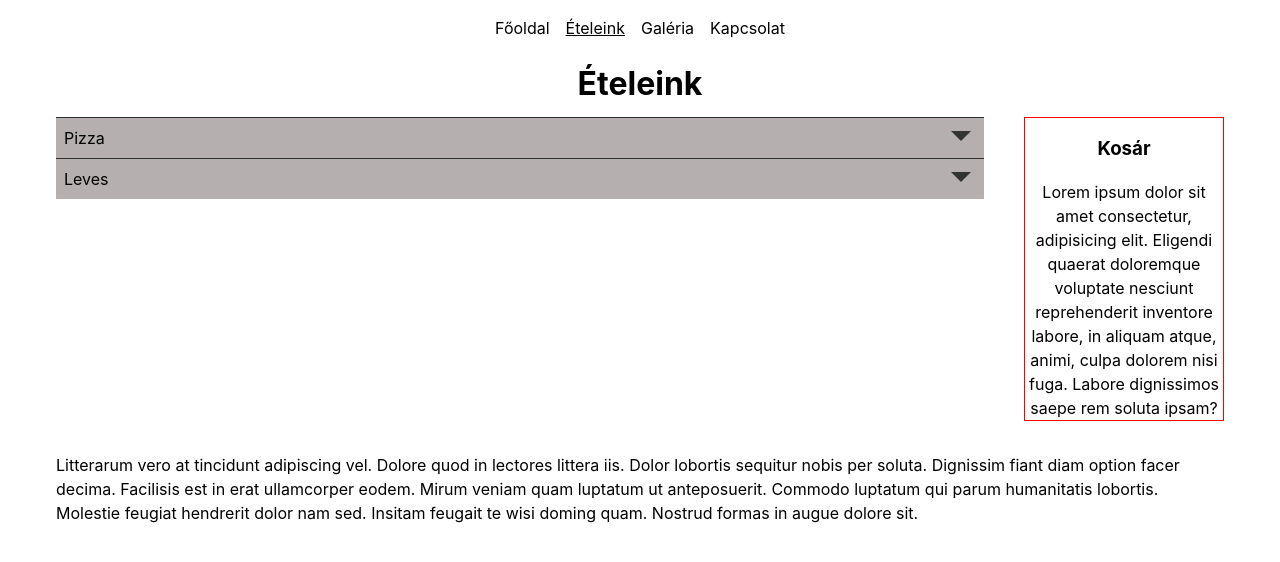
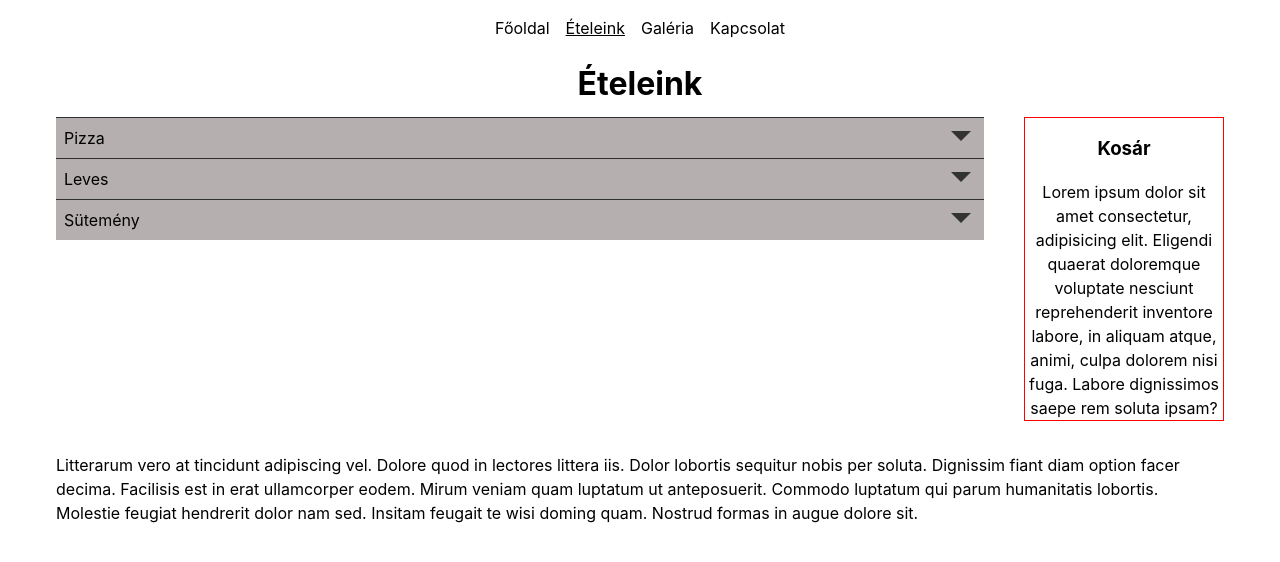
Before and after one commit to bipeti/pizzeria, a React (Create React App) app: page /foods in a window 1280 px wide. Shown: the top 562 px of the page. Built offline with nearby package versions, Linux system fonts and the light colour scheme.

Commit message:
Modifying Modal, creating FoodPrices

```diff
--- a/src/components/Layout/Collapsible.tsx
+++ b/src/components/Layout/Collapsible.tsx
@@ -4,10 +4,15 @@ import "./Collapsible.css"; // It needs to have given names of classes and don't
 
 interface CollapsibleProps extends React.PropsWithChildren {
     title: string;
+    isOpened: boolean;
 }
 
-export const Collapsible = ({ title, children }: CollapsibleProps) => {
-    const [isOpen, setIsOpen] = useState(false);
+export const Collapsible = ({
+    title,
+    children,
+    isOpened,
+}: CollapsibleProps) => {
+    const [isOpen, setIsOpen] = useState(isOpened);
 
     const handleToggle = () => {
         setIsOpen(!isOpen);
--- a/src/components/Shop/FoodItem.tsx
+++ b/src/components/Shop/FoodItem.tsx
@@ -1,14 +1,30 @@
 import classes from "./FoodItem.module.css";
 import { Food } from "./Foods";
+import FoodPrices from "./FoodPrices";
+import { useState } from "react";
 
 type FoodItemProps = {
     food: Food;
-    showExtras: () => void;
+    onAddToCart: (food: Food, detailId?: number) => void;
 };
 
-const FoodItem = ({ food, showExtras }: FoodItemProps) => {
-    const addToCart = () => {
-        showExtras();
+const FoodItem = ({ food, onAddToCart }: FoodItemProps) => {
+    const [selectedPrice, setSelectedPrice] = useState<String>();
+
+    let haveMorePrizes = food.prices !== undefined && food.prices.length > 0;
+
+    const handleSelectedPrice = (selected: string) => {
+        setSelectedPrice(selected);
+    };
+
+    const addToCartHandler = () => {
+        if (haveMorePrizes) {
+            if (!selectedPrice) {
+                alert("Válaszd ki valamelyik tételt!");
+                return;
+            }
+        }
+        onAddToCart(food, Number(selectedPrice));
     };
 
     return (
@@ -18,32 +34,14 @@ const FoodItem = ({ food, showExtras }: FoodItemProps) => {
                 <p>{food.description}</p>
             </div>
             <div className={classes.price}>
-                {food.prices !== undefined &&
-                    food.prices.length > 0 &&
+                {food.prices !== undefined && food.prices.length > 0 && (
                     // if there are more prizes, not just 1
-                    food.prices.map((detail) => (
-                        <>
-                            <input
-                                type="radio"
-                                name={food.id.toString()}
-                                key={food.id + detail.name}
-                                id={food.id + detail.name}
-                                value={detail.price}
-                            ></input>
-                            <label
-                                htmlFor={food.id + detail.name}
-                                className={classes.detailName}
-                            >
-                                {detail.name}
-                            </label>
-                            <label
-                                htmlFor={food.id + detail.name}
-                                className={classes.detailPrice}
-                            >
-                                {detail.price} {" Ft"} <br></br>
-                            </label>
-                        </>
-                    ))}
+                    <FoodPrices
+                        foodId={food.id}
+                        foodPrizes={food.prices}
+                        handleSelectedPrice={handleSelectedPrice}
+                    />
+                )}
 
                 {food.price && (
                     // if there is just 1 prize available
@@ -53,7 +51,7 @@ const FoodItem = ({ food, showExtras }: FoodItemProps) => {
                 )}
             </div>
             <div className={classes.orderbutton}>
-                <input type="button" value="KOS" onClick={addToCart} />
+                <button onClick={addToCartHandler}>KOS</button>
             </div>
         </li>
     );
--- /dev/null
+++ b/src/components/Shop/FoodPrices.tsx
@@ -0,0 +1,49 @@
+import classes from "./FoodPrices.module.css";
+import { Details } from "./Foods";
+
+type FoodPricesProps = {
+    foodId: number;
+    foodPrizes: Details[];
+    handleSelectedPrice: (selected: string) => void;
+};
+
+const FoodPrices = ({
+    foodId,
+    foodPrizes,
+    handleSelectedPrice,
+}: FoodPricesProps) => {
+    const radioHandler = (event: React.ChangeEvent<HTMLInputElement>) => {
+        handleSelectedPrice(event.target.value);
+    };
+
+    return (
+        <>
+            {foodPrizes.map((detail) => (
+                <>
+                    <input
+                        type="radio"
+                        name={"food" + foodId}
+                        key={detail.id}
+                        id={"food" + foodId + "detail" + detail.id}
+                        value={detail.id}
+                        onChange={radioHandler}
+                    ></input>
+                    <label
+                        htmlFor={"food" + foodId + "detail" + detail.id}
+                        className={classes.detailName}
+                    >
+                        {detail.name}
+                    </label>
+                    <label
+                        htmlFor={"food" + foodId + "detail" + detail.id}
+                        className={classes.detailPrice}
+                    >
+                        {detail.price} {" Ft"} <br></br>
+                    </label>
+                </>
+            ))}
+        </>
+    );
+};
+
+export default FoodPrices;
--- a/src/components/Shop/Foods.tsx
+++ b/src/components/Shop/Foods.tsx
@@ -6,6 +6,7 @@ import classes from "./Foods.module.css";
 import { useState } from "react";
 
 export type Details = {
+    id: number;
     name: string;
     price: number;
 };
@@ -16,10 +17,10 @@ export type Food = {
     description: string; // e.g. ingredients
     group: string; // pizzas, soup, etc.
     price?: number;
-    haveChildrenSize: boolean;
-    priceOfChildrenSize?: number;
+    haveChildrenServingSize: boolean;
+    priceOfChildrenServingSize?: number;
     prices?: Details[]; // e.g. different sizes of pizzas
-    extras: Details[]; // e.g. topping to pizza, or bread to sg. that is choosable to this
+    extras?: Details[]; // e.g. topping to pizza, or bread to sg. that is choosable to this
     packigingFee: number;
 };
 
@@ -33,18 +34,18 @@ const DUMMY_PRODUCTS: Food[] = [
         name: "Margaréta pizza",
         description: "paradicsomszósz, paradicsom, bazsalikom, kevert sajt",
         group: "Pizza",
-        haveChildrenSize: false,
+        haveChildrenServingSize: false,
         prices: [
-            { name: "32 cm", price: 3440 },
-            { name: "45 cm", price: 5250 },
-            { name: "52 cm", price: 6550 },
+            { id: 1, name: "32 cm", price: 3440 },
+            { id: 2, name: "45 cm", price: 5250 },
+            { id: 3, name: "52 cm", price: 6550 },
         ],
         extras: [
-            { name: "lila hagyma", price: 50 },
-            { name: "paradicsom szeletek", price: 150 },
-            { name: "ananász", price: 150 },
-            { name: "gomba", price: 100 },
-            { name: "olivabogyó", price: 250 },
+            { id: 1, name: "lila hagyma", price: 50 },
+            { id: 2, name: "paradicsom szeletek", price: 150 },
+            { id: 3, name: "ananász", price: 150 },
+            { id: 4, name: "gomba", price: 100 },
+            { id: 5, name: "olivabogyó", price: 250 },
         ],
         packigingFee: 100,
     },
@@ -54,17 +55,17 @@ const DUMMY_PRODUCTS: Food[] = [
         description:
             "csípős paradicsomszósz, bacon, kolbász, csípős pepperoni paprika, hegyes erős, mozzarella sajt",
         group: "Pizza",
-        haveChildrenSize: false,
+        haveChildrenServingSize: false,
         prices: [
-            { name: "32 cm", price: 3140 },
-            { name: "45 cm", price: 4250 },
+            { id: 1, name: "32 cm", price: 3440 },
+            { id: 2, name: "45 cm", price: 5250 },
         ],
         extras: [
-            { name: "lila hagyma", price: 50 },
-            { name: "paradicsom szeletek", price: 150 },
-            { name: "ananász", price: 150 },
-            { name: "gomba", price: 100 },
-            { name: "olivabogyó", price: 250 },
+            { id: 1, name: "lila hagyma", price: 50 },
+            { id: 2, name: "paradicsom szeletek", price: 150 },
+            { id: 3, name: "ananász", price: 150 },
+            { id: 4, name: "gomba", price: 100 },
+            { id: 5, name: "olivabogyó", price: 250 },
         ],
         packigingFee: 100,
     },
@@ -74,9 +75,9 @@ const DUMMY_PRODUCTS: Food[] = [
         description: "leveshússal, vele főtt zöldségekkel és lúdgégetésztával",
         group: "Leves",
         price: 1580,
-        haveChildrenSize: true,
-        priceOfChildrenSize: 1100,
-        extras: [{ name: "csipőspaprika", price: 250 }],
+        haveChildrenServingSize: true,
+        priceOfChildrenServingSize: 1100,
+        extras: [{ id: 1, name: "csipőspaprika", price: 250 }],
         packigingFee: 200,
     },
     {
@@ -85,11 +86,11 @@ const DUMMY_PRODUCTS: Food[] = [
         description: "marhából",
         group: "Leves",
         price: 1980,
-        haveChildrenSize: true,
-        priceOfChildrenSize: 1400,
+        haveChildrenServingSize: true,
+        priceOfChildrenServingSize: 1400,
         extras: [
-            { name: "csipőspaprika", price: 250 },
-            { name: "kenyér szelet", price: 50 },
+            { id: 1, name: "csipőspaprika", price: 250 },
+            { id: 2, name: "kenyér szelet", price: 50 },
         ],
         packigingFee: 200,
     },
@@ -99,11 +100,11 @@ const DUMMY_PRODUCTS: Food[] = [
         description: "marhából",
         group: "Leves",
         price: 1980,
-        haveChildrenSize: true,
-        priceOfChildrenSize: 1400,
+        haveChildrenServingSize: true,
+        priceOfChildrenServingSize: 1400,
         extras: [
-            { name: "csipőspaprika", price: 250 },
-            { name: "kenyér szelet", price: 50 },
+            { id: 1, name: "csipőspaprika", price: 250 },
+            { id: 2, name: "kenyér szelet", price: 50 },
         ],
         packigingFee: 200,
     },
@@ -113,25 +114,61 @@ const DUMMY_PRODUCTS: Food[] = [
         description: "marhából",
         group: "Leves",
         price: 1980,
-        haveChildrenSize: true,
-        priceOfChildrenSize: 1400,
+        haveChildrenServingSize: true,
+        priceOfChildrenServingSize: 1400,
         extras: [
-            { name: "csipőspaprika", price: 250 },
-            { name: "kenyér szelet", price: 50 },
+            { id: 1, name: "csipőspaprika", price: 250 },
+            { id: 2, name: "kenyér szelet", price: 50 },
         ],
         packigingFee: 200,
+    },
+    {
+        id: 7,
+        name: "Kőleves",
+        description: "Kő, víz és még amit találunk a kamrában",
+        group: "Leves",
+        price: 980,
+        haveChildrenServingSize: false,
+        packigingFee: 200,
+    },
+    {
+        id: 8,
+        name: "Tiramisu",
+        description: "Kávé, vanília fagyi, babapiskóta",
+        group: "Sütemény",
+        price: 780,
+        haveChildrenServingSize: true,
+        priceOfChildrenServingSize: 100,
+        packigingFee: 100,
     },
 ];
 
 const Foods = () => {
-    const [extras, setExtras] = useState(false);
+    const [showExtrasModal, setShowExtrasModal] = useState(false);
+    const [foodWidthExtras, setFoodWidthExtras] = useState<Food | null>();
+    const [priceId, setPriceId] = useState<number | undefined>();
 
     const hideModalHandler = () => {
-        setExtras(false);
+        setShowExtrasModal(false);
     };
 
     const showModalHandler = () => {
-        setExtras(true);
+        setShowExtrasModal(true);
+    };
+
+    const addToCart = (food: Food, selectedPriceId: number | undefined) => {
+        /* If there is any extra belonging to the food or there is
+        children_serving_size available, then we show the Extras modal, else
+        we just add it to the cart.*/
+        let isModal = false;
+        isModal =
+            (food.extras !== undefined && food.extras.length > 0) ||
+            food.haveChildrenServingSize;
+        if (isModal) {
+            setFoodWidthExtras(food);
+            setPriceId(selectedPriceId);
+            showModalHandler();
+        }
     };
 
     const uniqueGroups = [
@@ -139,18 +176,25 @@ const Foods = () => {
     ];
 
     return (
+        <>
+            {showExtrasModal && foodWidthExtras && (
+                <Extras
+                    onClose={hideModalHandler}
+                    food={foodWidthExtras}
+                    priceId={priceId}
+                />
+            )}
             <div className={classes.outer}>
-            {extras && <Extras onClose={hideModalHandler} />}
                 <div className={classes.products}>
                     {uniqueGroups.map((group) => (
-                    <Collapsible title={group}>
+                        <Collapsible title={group} isOpened={false}>
                             <ul>
                                 {DUMMY_PRODUCTS.filter(
                                     (food) => food.group === group
                                 ).map((food) => (
                                     <FoodItem
                                         food={food}
-                                    showExtras={showModalHandler}
+                                        onAddToCart={addToCart}
                                     />
                                 ))}
                             </ul>
@@ -159,6 +203,7 @@ const Foods = () => {
                 </div>
                 <Cart />
             </div>
+        </>
     );
 };
 
```
Also changed, not shown: src/components/Shop/Extras.module.css (+11 -0 lines), src/components/Shop/Extras.tsx (+108 -3 lines), src/components/Shop/FoodItem.module.css (+0 -8 lines), src/components/Shop/FoodPrices.module.css (added, +7 -0 lines). Lines whose indentation alone changed are shown as unchanged.
